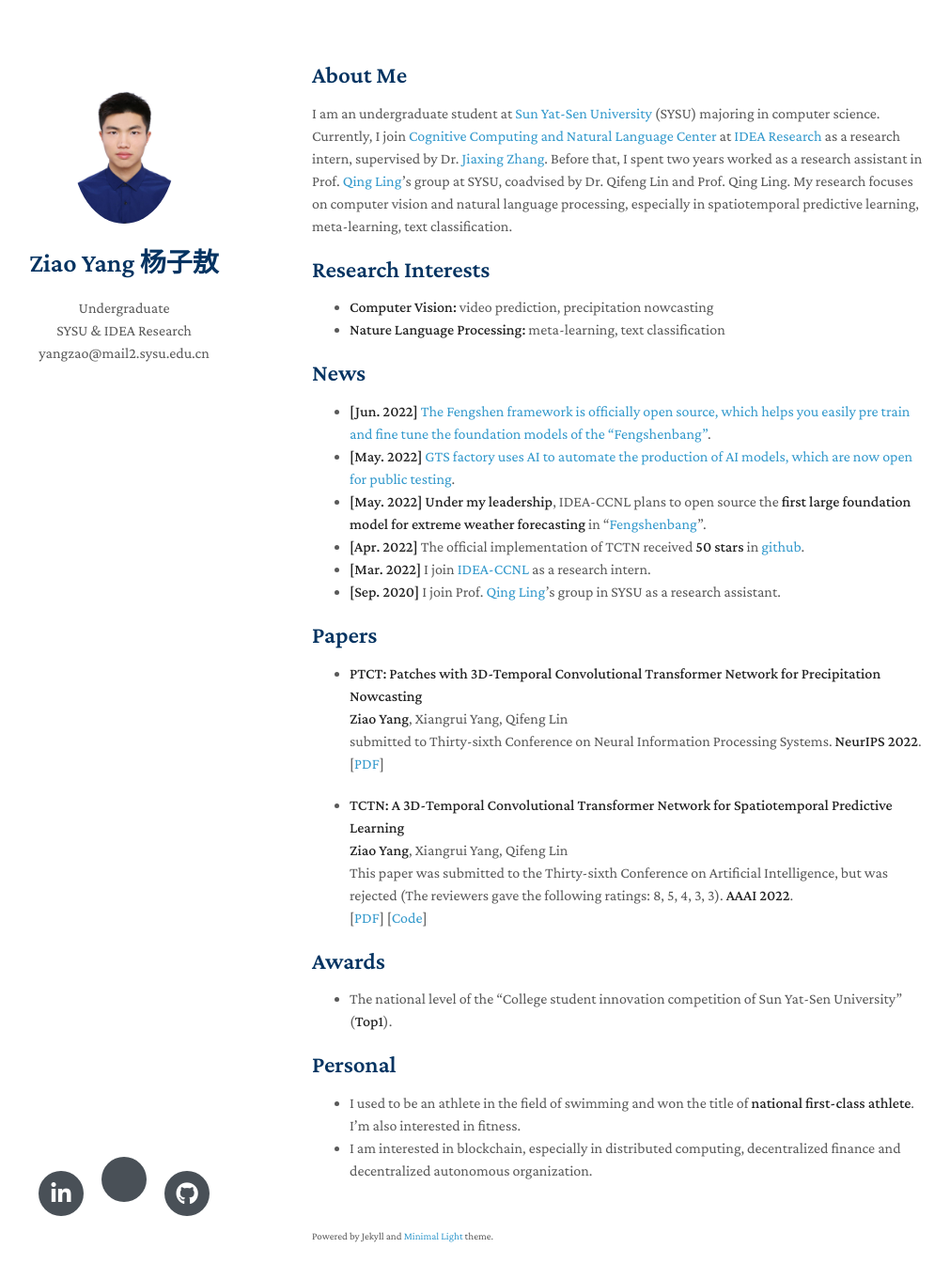
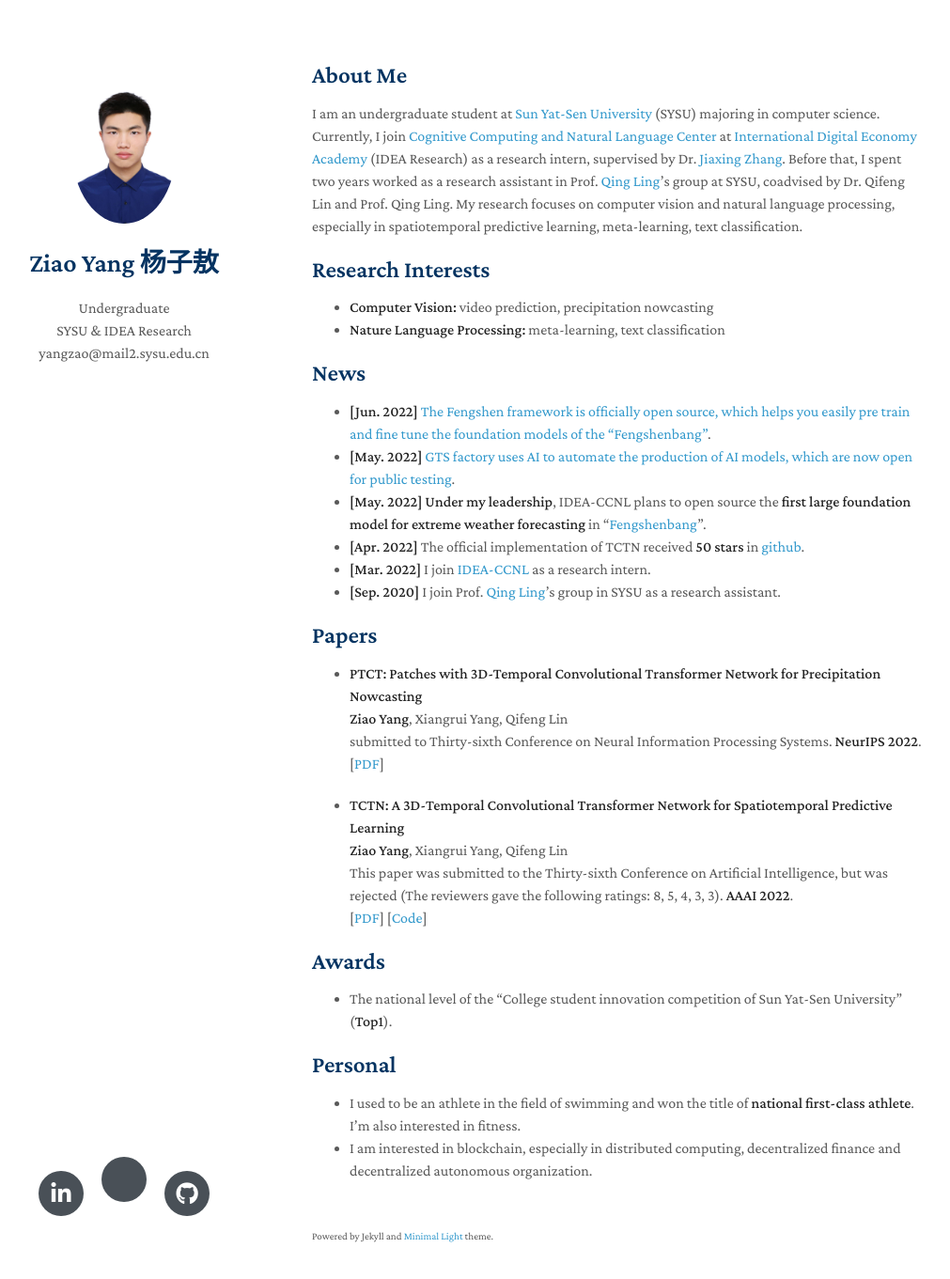
Before and after one commit to yangziao56/homepage, a Jekyll site: the page built from index.md, in a window 1280 px wide and 1396 px high. Shown: the top 1361 px of the window at 94% size, without its empty margins (138-1149 px from the left). Built offline with Jekyll 4.4.1, drawn with Linux system fonts in a browser that asks for light colours; nearby versions of some CDN libraries; a style sheet for code colours, icons or effects is not loaded; our own code applies the rules of GitHub Pages for plain Markdown files.

Commit message:
Update index.md
Signed-off-by: Ziao Yang <70676524+yangziao56@users.noreply.github.com>

```diff
--- a/index.md
+++ b/index.md
@@ -4,7 +4,7 @@
 
 ## About Me
 
-I am an undergraduate student at [Sun Yat-Sen University](https://www.sysu.edu.cn/sysuen/) (SYSU) majoring in computer science. Currently, I join [Cognitive Computing and Natural Language Center](https://idea.edu.cn/en/ccnl.html) at [IDEA Research](https://idea.edu.cn/en/about-idea.html) as a research intern, supervised by Dr. [Jiaxing Zhang](https://idea.edu.cn/en/person/zhangjiaxing.html). Before that,  I spent two years worked as a research assistant in Prof. [Qing Ling](http://home.ustc.edu.cn/~qingling/)'s group at SYSU, coadvised by Dr. Qifeng Lin and Prof. Qing Ling.
+I am an undergraduate student at [Sun Yat-Sen University](https://www.sysu.edu.cn/sysuen/) (SYSU) majoring in computer science. Currently, I join [Cognitive Computing and Natural Language Center](https://idea.edu.cn/en/ccnl.html) at [International Digital Economy Academy](https://idea.edu.cn/en/about-idea.html) (IDEA Research) as a research intern, supervised by Dr. [Jiaxing Zhang](https://idea.edu.cn/en/person/zhangjiaxing.html). Before that,  I spent two years worked as a research assistant in Prof. [Qing Ling](http://home.ustc.edu.cn/~qingling/)'s group at SYSU, coadvised by Dr. Qifeng Lin and Prof. Qing Ling.
 My research focuses on computer vision and natural language processing, especially in spatiotemporal predictive learning, meta-learning, text classification.
 
 ## Research Interests
```
